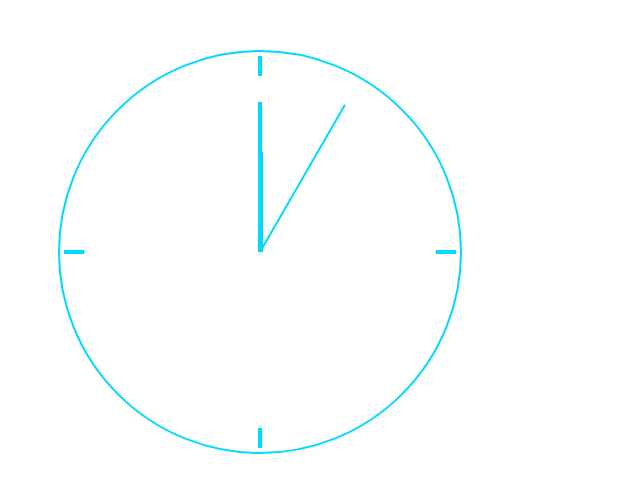
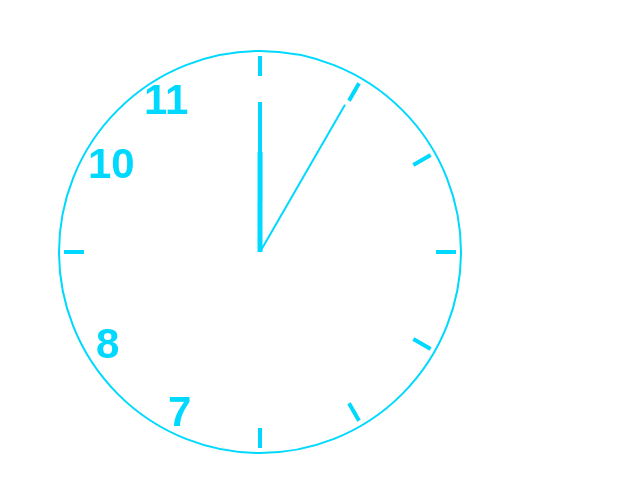
Before and after one commit to VyacheslavRudnev/HW_HTML-CSS, a plain HTML site: page HW_05/task_02/index.html in a window 1280 px wide. Shown: the whole page, without its empty margins (0-640 px from the left). Drawn offline with Linux system fonts and the light colour scheme.

Commit message:
Add files via upload

```diff
--- a/HW_05/task_02/index.html
+++ b/HW_05/task_02/index.html
@@ -17,17 +17,29 @@
             position: relative;
         }
 
-        .top12,
-        .right3,
-        .bottom6,
-        .left9 {
+        .m7, .m8, .m10, .m11 {
+            position: absolute;
+            color: rgb(0, 217, 255);
+            font-family: Arial, Helvetica, sans-serif;
+            font-size: 42px;
+            font-weight: bold;
+        }
+
+        .m12,
+        .m1,
+        .m2,
+        .m3,
+        .m4,
+        .m5,
+        .m6,
+        .m9 {
             position: absolute;
             width: 4px;
             height: 20px;
             background-color: rgb(0, 217, 255);
         }
 
-        .top12 {
+        .m12 {
             background: rgb(0, 217, 255);
             top: 1%;
             left: 50%;
@@ -35,23 +47,79 @@
 
         }
 
-        .right3 {
+        .m1 {
+            top: 10%;
+            left: 73%;
+            transform: translateY(-50%) rotate(30deg);
+            transform-origin: center;
+        }
+
+        .m2 {
+            top: 27%;
+            left: 90%;
+            transform: translateY(-50%) rotate(60deg);
+            transform-origin: center;
+        }
+
+        .m3 {
             top: 50%;
             right: 3%;
             transform: translateY(-50%) rotate(90deg);
             transform-origin: center;
         }
 
-        .bottom6 {
+        .m4 {
+            top: 73%;
+            left: 90%;
+            transform: translateY(-50%) rotate(120deg);
+            transform-origin: center;
+        }
+
+        .m5 {
+            top: 90%;
+            left: 73%;
+            transform: translateY(-50%) rotate(150deg);
+            transform-origin: center;
+        }
+
+        .m6 {
             bottom: 1%;
             left: 50%;
             transform: translateX(-50%);
         }
 
-        .left9 {
+        .m7 {
+            top: 90%;
+            left: 27%;
+            transform: translateY(-50%);
+            transform-origin: center;
+        }
+
+        .m8 {
+            top: 73%;
+            left: 9%;
+            transform: translateY(-50%);
+            transform-origin: center;
+        }
+
+        .m9 {
             top: 50%;
             left: 3%;
             transform: translateY(-50%) rotate(90deg);
+            transform-origin: center;
+        }
+
+        .m10 {
+            top: 28%;
+            left: 7%;
+            transform: translateY(-50%);
+            transform-origin: center;
+        }
+
+        .m11 {
+            top: 12%;
+            left: 21%;
+            transform: translateY(-50%);
             transform-origin: center;
         }
 
@@ -88,7 +156,7 @@
             left: 50%;
             transform-origin: bottom;
             transform: translate(-50%, -100%) rotate(0);
-            animation: rotate 216000s steps(60) infinite;
+            animation: rotate 43200s linear infinite;
         }
 
         @keyframes rotate {
@@ -105,10 +173,18 @@
 
 <body>
     <div class="circle">
-        <div class="top12"></div>
-        <div class="right3"></div>
-        <div class="bottom6"></div>
-        <div class="left9"></div>
+        <div class="m12"></div>
+        <div class="m1"></div>
+        <div class="m2"></div>
+        <div class="m3"></div>
+        <div class="m4"></div>
+        <div class="m5"></div>
+        <div class="m6"></div>
+        <div class="m7">7</div>
+        <div class="m8">8</div>
+        <div class="m9"></div>
+        <div class="m10">10</div>
+        <div class="m11">11</div>
         <div class="arrowS"></div>
         <div class="arrowM"></div>
         <div class="arrowH"></div>
```
